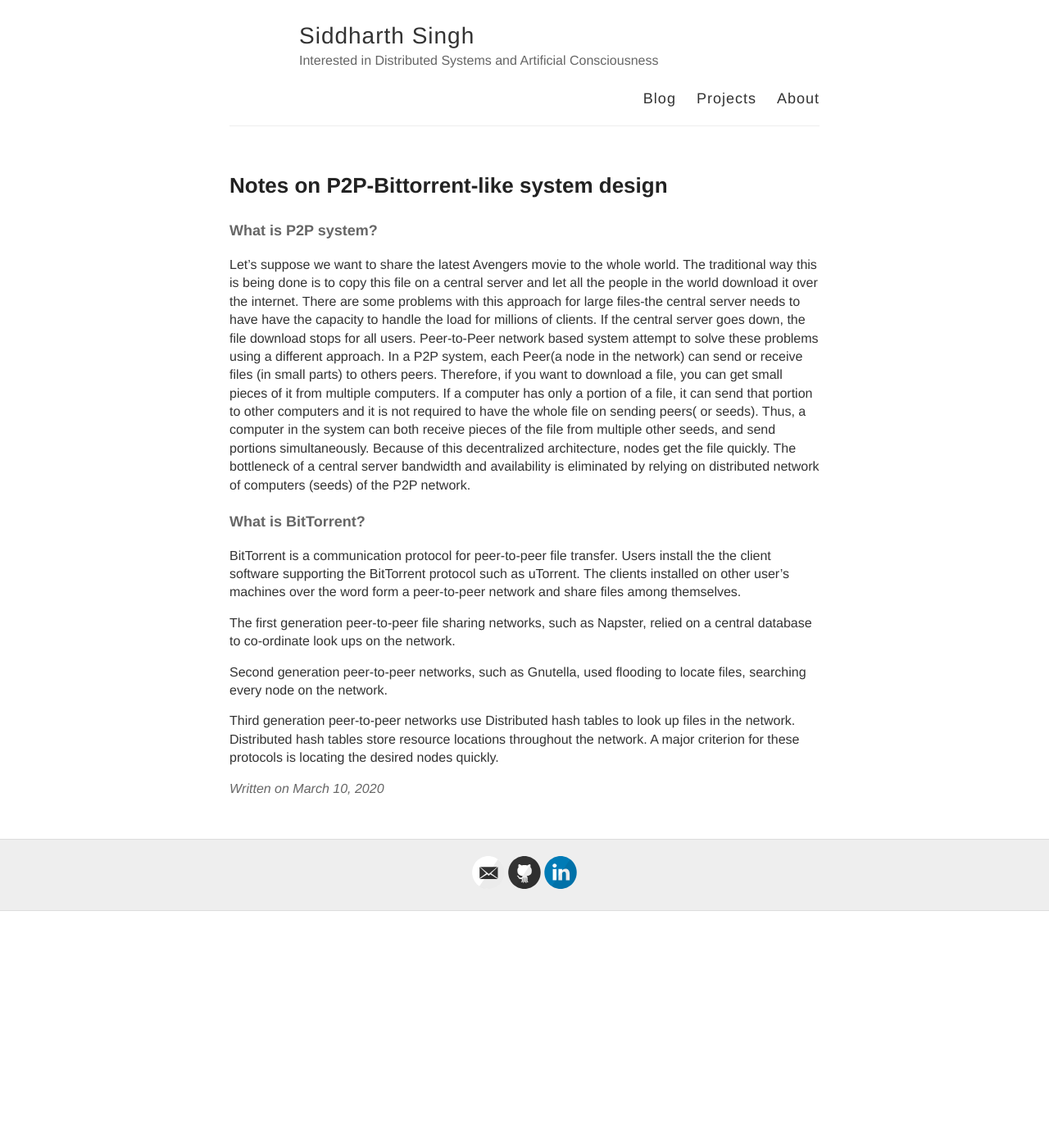
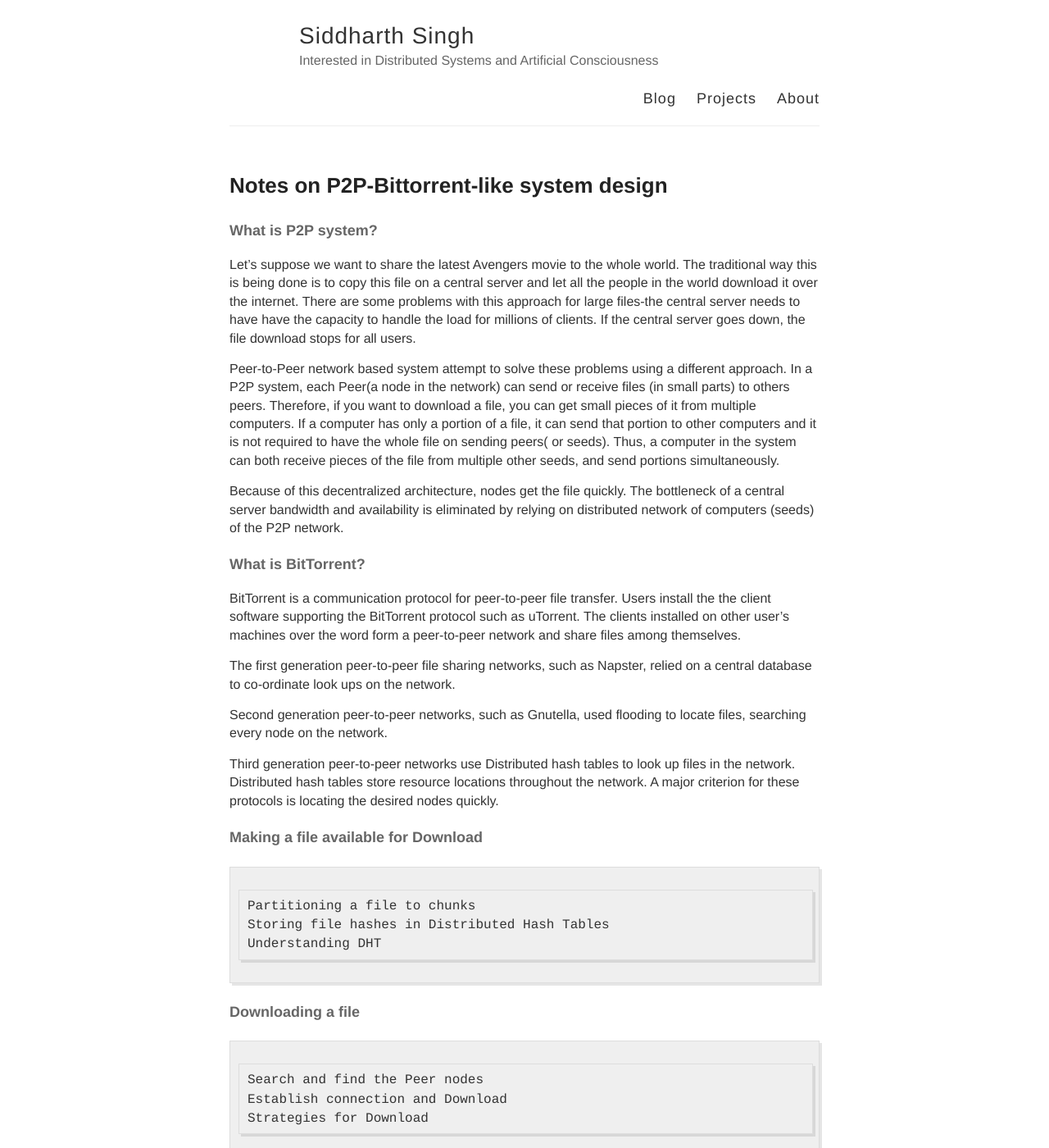
Before and after one commit to siddharthsingh89/siddharthsingh89.github.io, a Jekyll site: the page built from _posts/2020-03-10-P2P-bittorrent_system.md, in a window 1280 px wide and 1400 px high. Shown: the whole window at 82% size. Built offline with Jekyll 4.4.1, drawn with Linux system fonts in a browser that asks for light colours; comment, search, counter and statistics services are not loaded; some of the changed text lies outside the part shown.

Commit message:
Update 2020-03-10-P2P-bittorrent_system.md

```diff
--- a/_posts/2020-03-10-P2P-bittorrent_system.md
+++ b/_posts/2020-03-10-P2P-bittorrent_system.md
@@ -9,11 +9,10 @@ Let's suppose we want to share the latest Avengers movie to the whole world. The
 copy this file on a central server and let all the people in the world download it over the internet.
 There are some problems with this approach for large files-the central server needs to have have the capacity to handle the
 load for millions of clients. If the central server goes down, the file download stops for all users.
-Peer-to-Peer network based system attempt to solve these problems using a different approach. In a P2P system, each Peer(a node in the network)
-can send or receive files (in small parts) to others peers. Therefore, if you want to download a file,
-you can get small pieces of it from multiple computers. If a computer has only a portion of a file, it can send that
-portion to other computers and it is not required to have the whole file on sending peers( or seeds).
-Thus, a computer in the system can both receive pieces of the file from multiple other seeds, and send portions simultaneously.
+
+Peer-to-Peer network based system attempt to solve these problems using a different approach. In a P2P system, each Peer(a node in the network) can send or receive files (in small parts) to others peers. Therefore, if you want to download a file,
+you can get small pieces of it from multiple computers. If a computer has only a portion of a file, it can send that portion to other computers and it is not required to have the whole file on sending peers( or seeds). Thus, a computer in the system can both receive pieces of the file from multiple other seeds, and send portions simultaneously.
+
 Because of this decentralized architecture, nodes get the file quickly. The bottleneck of a central server bandwidth and availability is eliminated by relying on distributed network of computers (seeds) of the P2P network.
 
 #### What is BitTorrent?
@@ -25,3 +24,25 @@ The first generation peer-to-peer file sharing networks, such as Napster, relied
 Second generation peer-to-peer networks, such as Gnutella, used flooding to locate files, searching every node on the network.
 
 Third generation peer-to-peer networks use Distributed hash tables to look up files in the network. Distributed hash tables store resource locations throughout the network. A major criterion for these protocols is locating the desired nodes quickly.
+
+
+
+#### Making a file available for Download
+    Partitioning a file to chunks
+    Storing file hashes in Distributed Hash Tables
+    Understanding DHT
+
+#### Downloading a file
+    Search and find the Peer nodes
+    Establish connection and Download
+    Strategies for Download
+
+#### Security
+    Hash Verification
+    Encryption
+
+#### Searching a File
+    Prefix Hash Trees
+    Content Similarity Searches
+
+#### References
```
